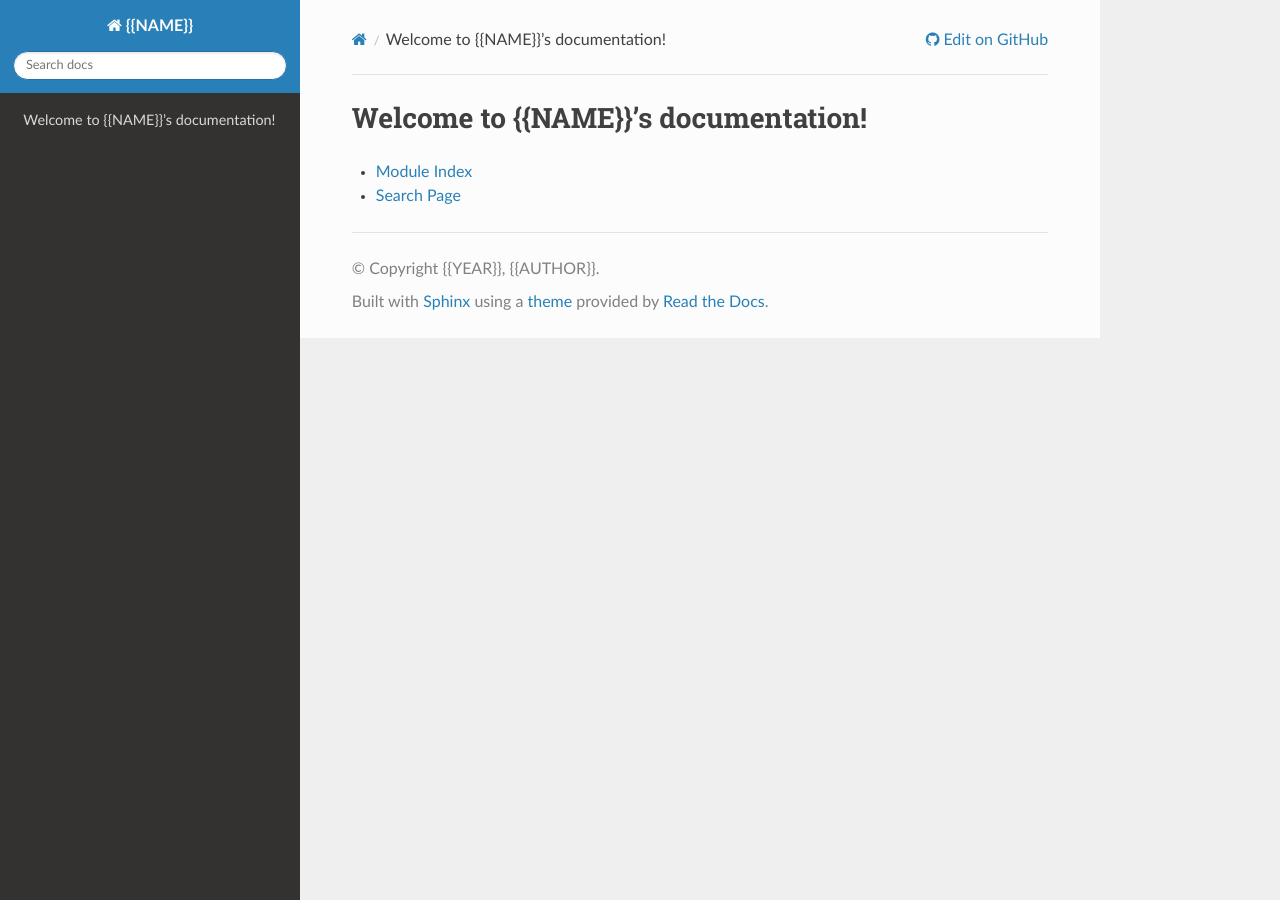
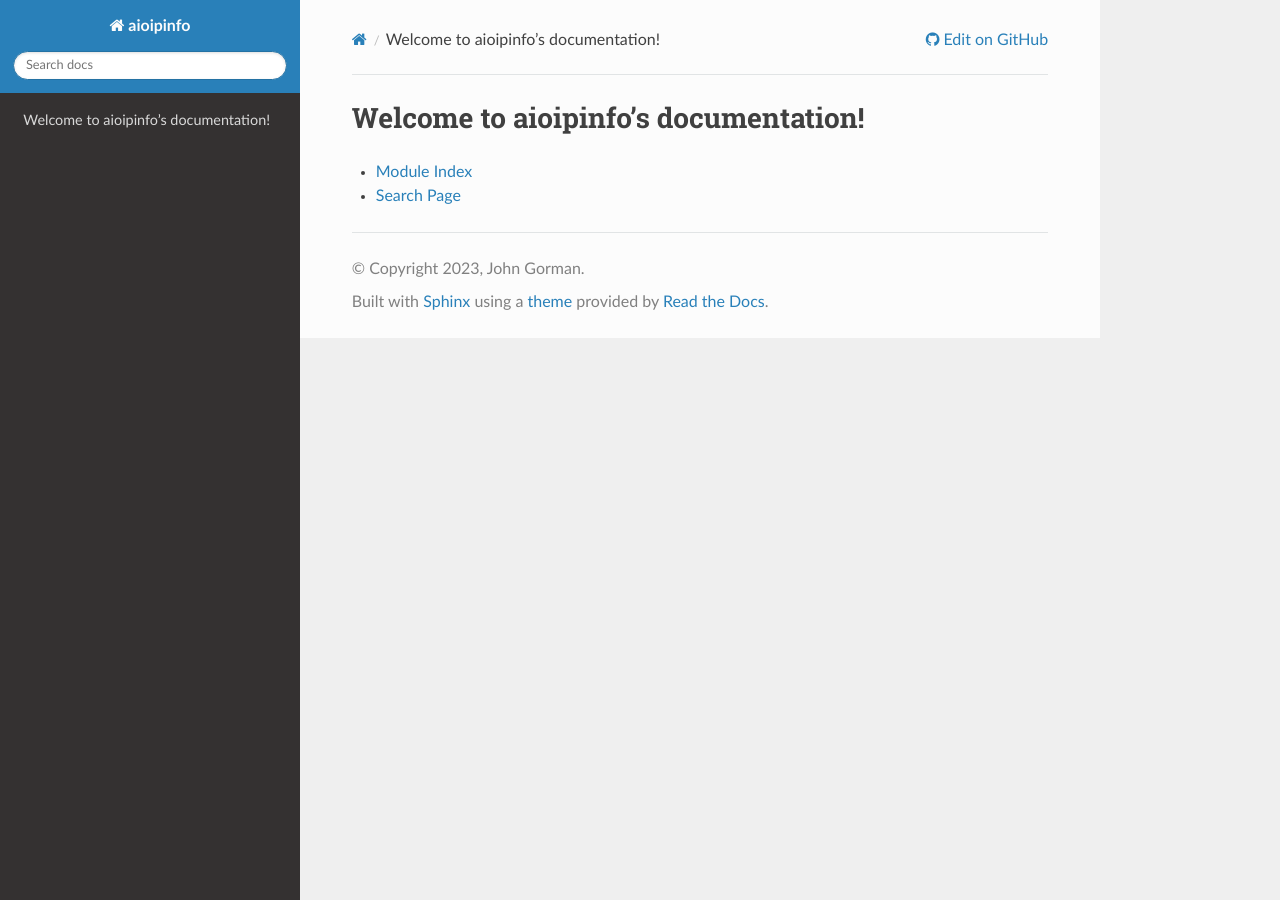
Before and after one commit to YouCannotBurnMyShadow/aioipinfo, a Sphinx documentation site: the page built from doc/index.rst, in a window 1280 px wide. Built offline with Sphinx 7.4.7 and the Read the Docs theme 2.0.0, drawn with Linux system fonts in a browser that asks for light colours; pages that are not in the unit, such as notebooks, are missing from menus.

```diff
--- a/doc/conf.py
+++ b/doc/conf.py
@@ -2,9 +2,9 @@ import os
 import sys
 sys.path.insert(0, os.path.abspath("../src"))
 
-project = "{{NAME}}"
-copyright = "{{YEAR}}, {{AUTHOR}}"
-author = "{{AUTHOR}}"
+project = "aioipinfo"
+copyright = "2023, John Gorman"
+author = "John Gorman"
 
 extensions = ["sphinx.ext.autodoc", "sphinx.ext.githubpages"]
 
--- a/doc/index.rst
+++ b/doc/index.rst
@@ -1,13 +1,13 @@
-:github_url: {{GHBASE}}/{{NAME}}
+:github_url: https://github.com/gormaniac/aioipinfo
 
-Welcome to {{NAME}}'s documentation!
+Welcome to aioipinfo's documentation!
 =======================================
 
 .. toctree::
    :maxdepth: 3
    :caption: Contents:
 
-   {{NAME}}
+   aioipinfo
 
 * :ref:`modindex`
 * :ref:`search`
--- /dev/null
+++ b/src/aioipinfo/__init__.py
@@ -0,0 +1,3 @@
+"""The aioipinfo Python Package."""
+
+__version__ = "0.0.1"
--- a/src/{{NAME}}/__init__.py
+++ /dev/null
@@ -1,3 +0,0 @@
-"""The {{NAME}} Python Package."""
-
-__version__ = "0.0.1"
```
Also changed, not shown: README.md (+2 -2 lines), pyproject.toml (+5 -5 lines), 2 other files.
